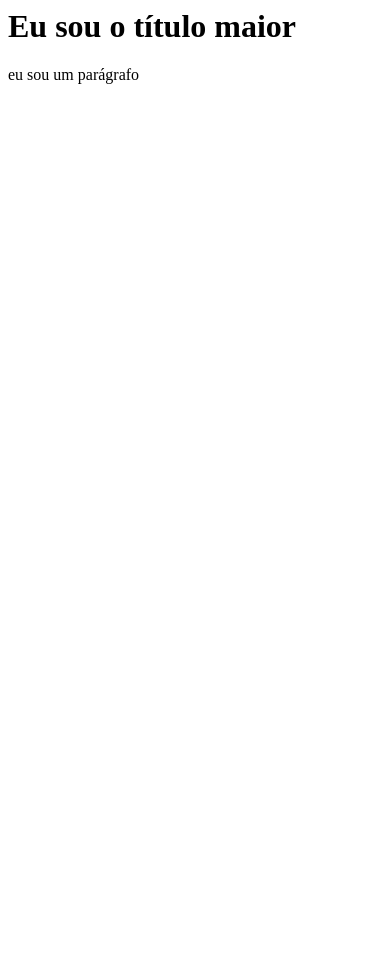
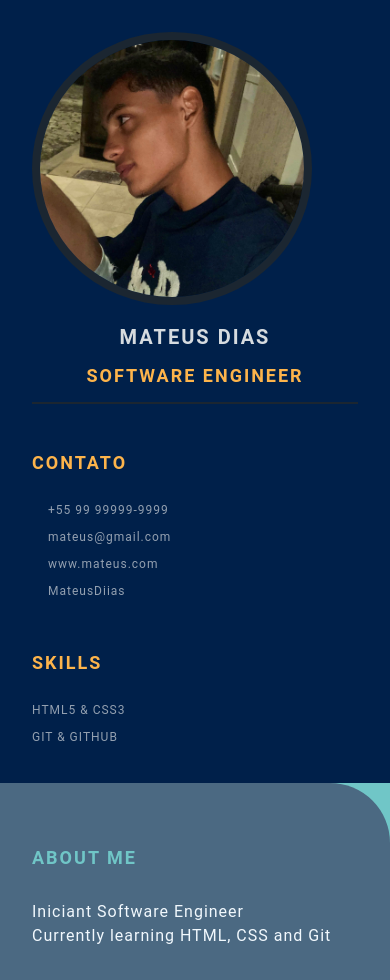
Before and after one commit to MateusDiias/Mateus-Dias.github.io, a plain HTML site: page index.html in a window 390 px wide. Before the commit the page ends 844 px from the top, so only its background shows below. Drawn offline with Linux system fonts and the light colour scheme.

Commit message:
update day02 (#2)

```diff
--- a/index.html
+++ b/index.html
@@ -1,10 +1,50 @@
-<html>
-    <head>
-        <title>Olá, eu sou o mestre dos magos</title>
-    </head>
-    <body>
-        <h1>Eu sou o título maior</h1>
-        <p>eu sou um parágrafo</p>
-
-    </body>
+<!DOCTYPE html>
+<html lang="en">
+<head>
+    <meta charset="UTF-8">
+    <meta http-equiv="X-UA-Compatible" content="IE=edge">
+    <meta name="viewport" content="width=device-width, initial-scale=1.0">
+    <title>Mateus Dias Resume</title>
+    <link rel="stylesheet" href="style.css">
+</head>
+<body>
+    <main class="resume-contents">
+        <section class="left-section">
+            <section class="left-section-contents">
+                <div class="profile">
+                    <img class="profile-image" src="IMG_0283-1.jpg" alt="Profile image">
+                    <p class="name">Mateus Dias</p>
+                    <p class="profession">Software Engineer</p>
+                </div>
+                <div class="contact-info">
+                    <p class="left-title">Contato</p>
+                    <ul>
+                        <li><i class="fa fa-phone"></i>+55 99 99999-9999</li>
+                        <li><i class="fa fa-envelope"></i>mateus@gmail.com</li>
+                        <li><i class="fa fa-globe"></i>www.mateus.com</li>
+                        <li><i class="fa fa-github"></i>MateusDiias</li>
+                    </ul>
+                </div>
+                <div class="skills">
+                    <p class="left-title">Skills</p>
+                    <ul>
+                        <li><p>HTML5 & CSS3</p></li>
+                        <li><p>Git & Github</p></li>
+                    </ul>
+                </div>
+            </section>
+        </section>
+        <section class="right-section">
+            <div class="right-section-contents">
+                <section class="about-gap">
+                    <div class="right-title">About Me</div>
+                    <p class="about-me-contents">
+                        Iniciant Software Engineer
+                        <br> Currently learning HTML, CSS and Git
+                    </p>
+                </section>
+            </div>
+        </section>
+    </main>
+</body>
 </html>
--- /dev/null
+++ b/style.css
@@ -0,0 +1,293 @@
+* {
+    margin: 0;
+    padding: 0;
+    box-sizing: border-box;
+    list-style: none;
+    font-family: 'Roboto', sans-serif;
+}
+
+body {
+    background-color: #70c6c7;
+}
+
+.resume-contents {
+    min-height: 100vh;
+    width: 80%;
+    margin: 2rem auto;
+    display: grid;
+    grid-template-columns: repeat(7, 1fr);
+}
+
+.left-section {
+    grid-column: span 2;
+    height: 100%;
+    background-color: #00204A;
+}
+
+.right-section {
+    grid-column: span 5;
+    height: 100%;
+    background-color: #4B6982;
+    border-radius: 0px 60px 0px 0px;
+}
+
+.left-section-contents {
+    padding: 2rem 2rem;
+}
+
+.profile {
+    width: 100%;
+    border-bottom: 2px solid #1B2631;
+}
+
+.profile-image {
+    width: 280px;
+    border-radius: 50%;
+    border: 8px solid #1B2631;
+}
+
+.name {
+    color: #D6DBDF;
+    font-size: 30px;
+    letter-spacing: 2px;
+    text-transform: uppercase;
+    text-align: center;
+    font-weight: bold;
+    padding: 1rem 0;
+}
+
+.profession {
+    color: #FDB44B;
+    font-size: 20px;
+    text-transform: uppercase;
+    text-align: center;
+    letter-spacing: 2px;
+    font-weight: bold;
+    padding-bottom: 1rem;
+}
+
+/* .contact-info { border-bottom: 2px solid #1B2631; } */
+.left-title {
+    color: #FDB44B;
+    font-size: 20px;
+    letter-spacing: 2px;
+    text-transform: uppercase;
+    font-weight: bold;
+    display: flex;
+    align-items: center;
+    padding-top: 3rem;
+}
+
+.contact-info ul {
+    padding-top: 1.5rem;
+}
+
+.contact-info ul li,
+.references ul li {
+    padding: .4rem 0;
+    display: flex;
+    align-items: center;
+    color: #d6dbdfaf;
+    letter-spacing: 1px;
+    font-size: 18px;
+}
+
+.contact-info ul li i,
+.references ul li i {
+    padding-right: 1rem;
+    font-size: 18px;
+    color: #2E86C1;
+}
+
+.skills ul {
+    padding-top: 1.5rem;
+}
+.skills ul li p {
+    padding: .4rem 0;
+    color: #d6dbdfaf;
+    font-size: 18px;
+    letter-spacing: 1px;
+    display: flex;
+    align-items: center;
+    text-transform: uppercase;
+}
+
+.referance-name {
+    padding-top: 1.5rem;
+    padding-bottom: .4rem;
+    font-size: 18px;
+    color: #F9E79F;
+    letter-spacing: 1px;
+    text-transform: uppercase;
+}
+
+.referance-profession {
+    font-size: 16px;
+    color: #d6dbdfaf;
+    letter-spacing: 1px;
+    /* text-transform: uppercase; */
+    padding-bottom: .4rem;
+}
+
+
+.right-section-contents {
+    padding: 2rem 2rem;
+}
+
+.right-title {
+    color: #70C6C7;
+    font-size: 40px;
+    letter-spacing: 2px;
+    text-transform: uppercase;
+    font-weight: bold;
+    display: flex;
+    align-items: center;
+    padding: 2rem 0;
+    position: relative;
+}
+
+.gap {
+    padding-bottom: 2rem;
+}
+.about-me-contents {
+    font-size: 18px;
+    letter-spacing: 1px;
+    line-height: 2rem;
+    color: #F1F8FD;
+}
+
+.experience-contents,
+.education-contents,
+.awards-contents {
+    display: grid;
+    grid-template-columns: repeat(2, 1fr);
+    padding-bottom: 2rem;
+    color: #F1F8FD;
+}
+
+.exp-company-name,
+.education-school-name,
+.awards-company-name {
+    font-size: 25px;
+    font-weight: bold;
+    text-transform: uppercase;
+    letter-spacing: 1px;
+    color: #FDB44B;
+    padding-bottom: .4rem;
+}
+
+.exp-time-period,
+.educationp-time-period,
+.awards-time-period {
+    font-size: 18px;
+    letter-spacing: 1px;
+    line-height: 2rem;
+}
+
+.exp-position,
+.education-subject,
+.awards-name {
+    font-size: 25px;
+    font-weight: bold;
+    text-transform: uppercase;
+    letter-spacing: 1px;
+    color: #FDB44B;
+    padding-bottom: .4rem;
+}
+
+.exp-desc,
+.education-desc,
+.awards-desc {
+    font-size: 16px;
+    letter-spacing: 1px;
+    line-height: 1.5rem;
+    border-left: 3px solid #a5a3a3;
+    padding-left: 5px;
+}
+
+/* Media queries */
+@media screen and (max-width:780px) {
+    .experience-contents,
+    .education-contents,
+    .awards-contents {
+        grid-template-columns: repeat(1, 1fr);
+    }
+}
+
+@media screen and (max-width:780px) {
+    .left-section {
+        grid-column: span 3;
+    }
+
+    .right-section {
+        grid-column: span 4;
+    }
+
+}
+
+@media screen and (max-width:1200px) {
+    .resume-contents {
+        grid-template-columns: repeat(1, 1fr);
+    }
+}
+
+@media screen and (max-width:390px) {
+    .resume-contents {
+        width: 100%;
+        margin: 0 auto;
+    }
+
+    .name {
+        font-size: 20px;
+    }
+
+    .profession {
+        font-size: 18px;
+    }
+
+    .left-title {
+        font-size: 18px;
+    }
+
+    .right-title {
+        font-size: 18px;
+    }
+
+    .contact-info ul li,
+    .references ul li {
+        font-size: 12px;
+    }
+
+    .contact-info ul li i,
+    .references ul li i {
+        /* padding-right: 1rem; */
+        font-size: 12px;
+    }
+
+    .skills ul li p {
+        font-size: 12px;
+    }
+
+    .about-me-contents {
+        font-size: 16px;
+        line-height: 1.5rem;
+    }
+
+    .exp-company-name,
+    .education-school-name,
+    .awards-company-name {
+        font-size: 18px;
+    }
+
+    .exp-time-period,
+    .educationp-time-period,
+    .awards-time-period {
+        font-size: 16px;
+    }
+
+    .exp-position,
+    .education-subject,
+    .awards-name {
+        font-size: 18px;
+    }
+}
```
Also changed, not shown: IMG_0283-1.jpg (added).
